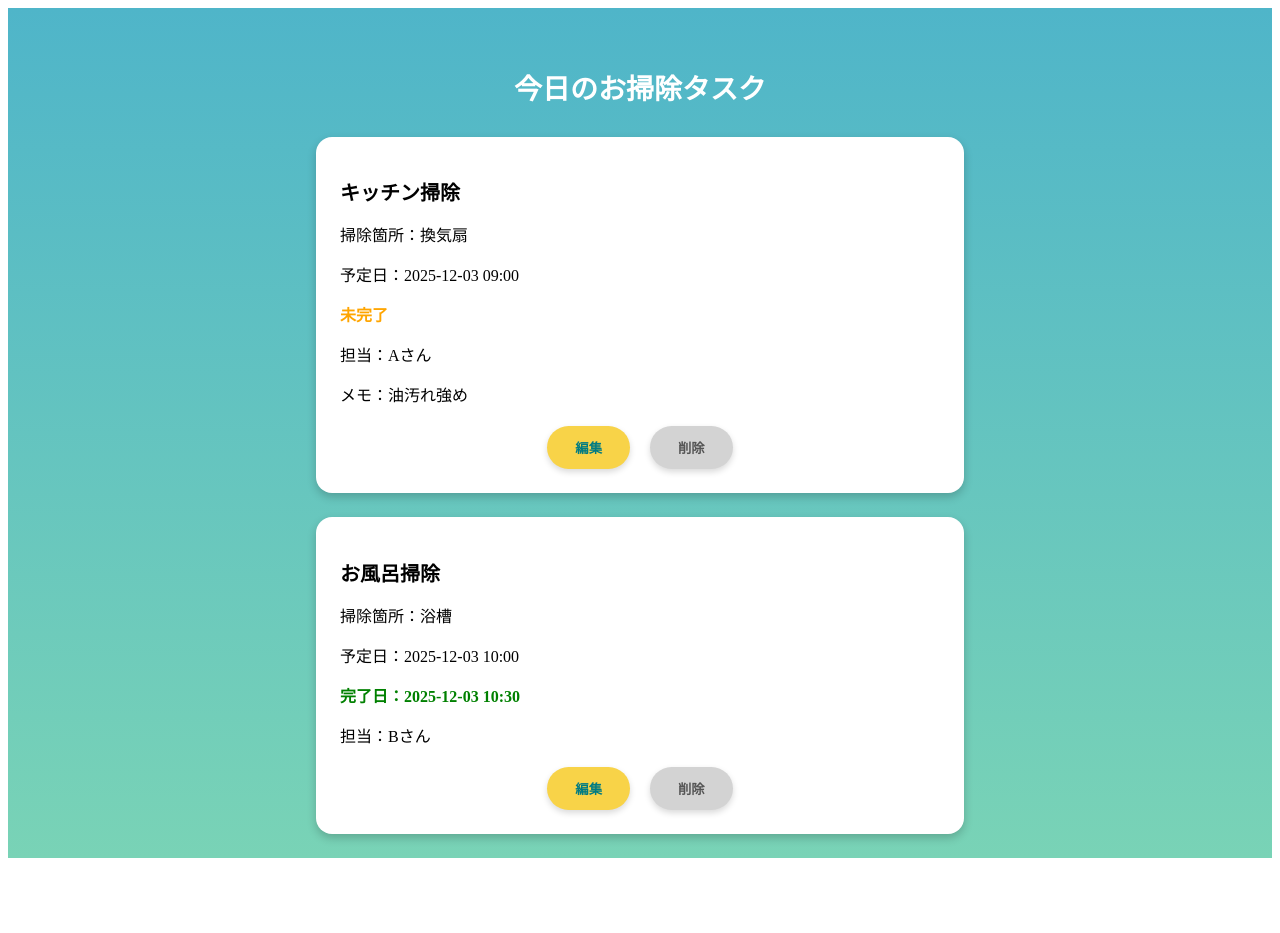
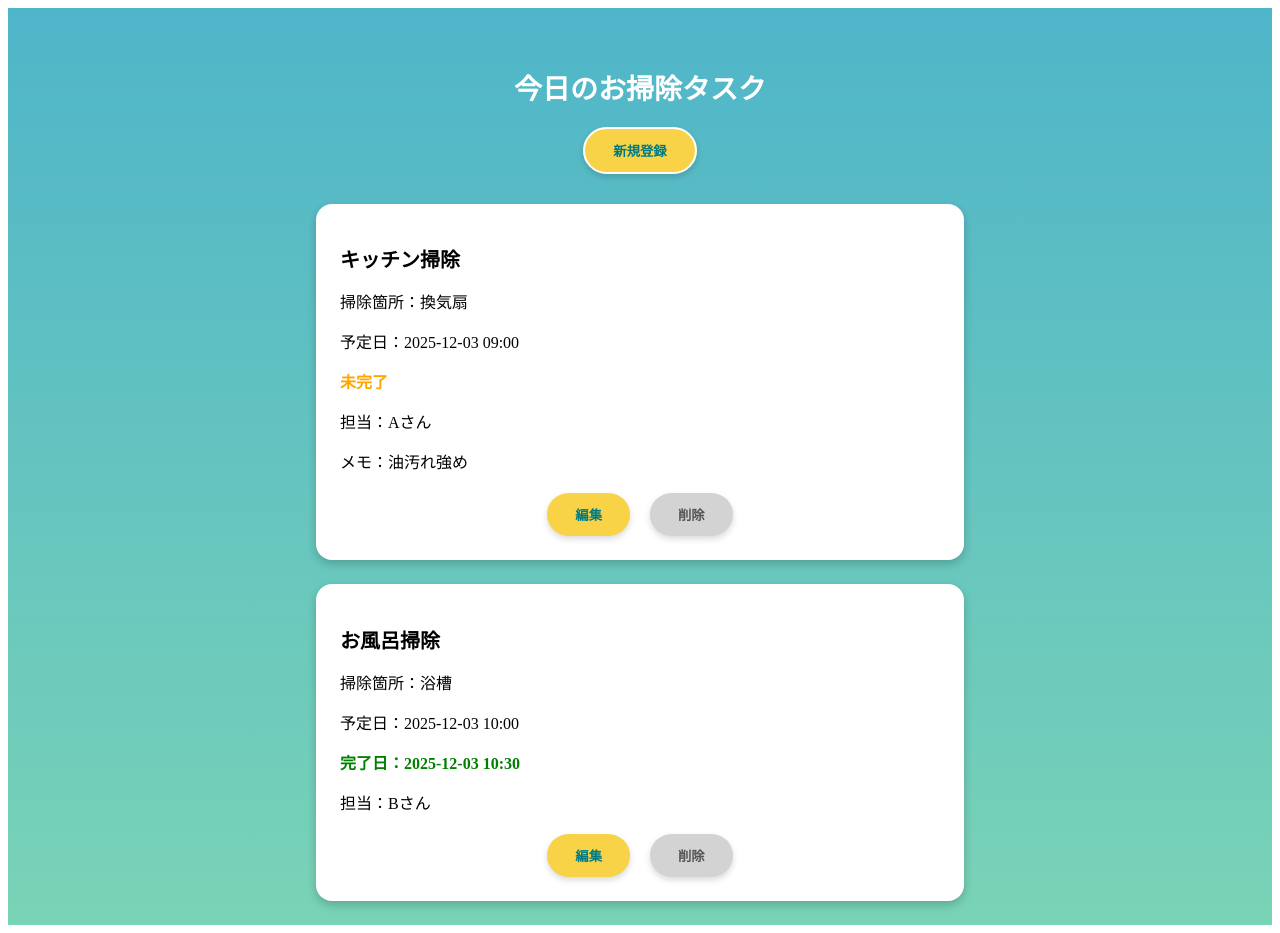
Before and after one commit to toyama-e/cleaning-todo-app, a Next.js app in the folder frontend/: page /tasks in a window 1280 px wide. Before the commit the page ends 866 px from the top, so only its background shows below. Built offline with nearby package versions, Linux system fonts and the light colour scheme.

Commit message:
Add create task button

```diff
--- a/frontend/app/tasks/page.tsx
+++ b/frontend/app/tasks/page.tsx
@@ -8,7 +8,12 @@ import { useRouter } from "next/navigation";
 export default function TodayTasksPage() {
   const router = useRouter();
 
-  // ⭐ ここは mock データ（API 完成まで一時使用）
+  // ⭐ 新規登録ページへ遷移
+  const handleCreate = () => {
+    router.push("/tasks/create");
+  };
+
+  // ⭐ mock データ（API 完成まで一時使用）
   const mockTasks: Task[] = [
     {
       id: 1,
@@ -34,10 +39,9 @@ export default function TodayTasksPage() {
 
   const [tasks, setTasks] = useState<Task[]>([]);
 
-  // 🔥 API ができたらこの中を書き換える
   useEffect(() => {
     // ---------------------------
-    // 本来の API 処理：いまはコメントアウト
+    // API ができたらコメントアウト解除
     //
     // const fetchTasks = async () => {
     //   const res = await fetch("http://localhost:4000/tasks/today");
@@ -51,21 +55,11 @@ export default function TodayTasksPage() {
     setTasks(mockTasks);
   }, []);
 
-  // 編集ページへ移動
   const handleEdit = (id: number) => {
     router.push(`/tasks/${id}/edit`);
   };
 
-  // 削除（mockなので画面上だけ反映）
   const handleDelete = (id: number) => {
-    // ---------------------------
-    // 本来の API 処理（いまはコメントアウト）
-    //
-    // await fetch(`http://localhost:4000/tasks/${id}`, { method: "DELETE" });
-    // fetchTasks();
-    // ---------------------------
-
-    // ⭐ mock では画面上のデータだけ更新
     setTasks((prev) => prev.filter((t) => t.id !== id));
   };
 
@@ -83,11 +77,31 @@ export default function TodayTasksPage() {
           fontSize: "28px",
           fontWeight: "bold",
           color: "white",
-          marginBottom: "30px",
+          marginBottom: "20px",
         }}
       >
         今日のお掃除タスク
       </h1>
+
+      {/* ⭐ 新規登録ボタン */}
+      <div style={{ display: "flex", justifyContent: "center" }}>
+        <button
+          onClick={handleCreate}
+          style={{
+            padding: "12px 28px",
+            backgroundColor: "#f8d348",
+            border: "2px solid white",
+            borderRadius: "24px",
+            color: "#007b83",
+            fontWeight: "bold",
+            marginBottom: "30px",
+            cursor: "pointer",
+            boxShadow: "0 3px 6px rgba(0,0,0,0.15)",
+          }}
+        >
+          新規登録
+        </button>
+      </div>
 
       <div
         style={{
```
